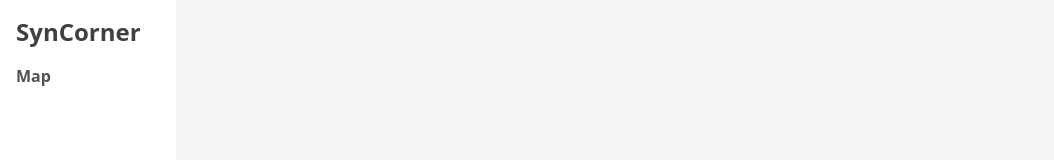
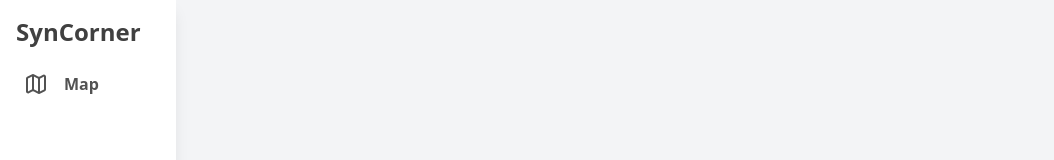
Before and after one commit to Prashanta-Pandit/maps-SynCorner, a React (Vite) app: page / in a window 1280 px wide. Shown: the top 160 px of the page, without its empty margins (0-1054 px from the left). Built offline with nearby package versions, Linux system fonts and the light colour scheme.

Commit message:
commit for a chnage

```diff
--- a/src/Components/NavBarComponents/Navbar.jsx
+++ b/src/Components/NavBarComponents/Navbar.jsx
@@ -1,6 +1,6 @@
 import React, { useState } from 'react';
-import { AlignJustify } from 'lucide-react';
-import Map from '../ContentComponents/Map';
+import { AlignJustify, Map } from 'lucide-react';
+import Maps from '../ContentComponents/Map';
 
 export default function Navbar() {
   const [showMap, setShowMap] = useState(true); // Initial state is true to show Map
@@ -21,11 +21,11 @@ export default function Navbar() {
       <nav
         className={`${
           isExpanded ? 'w-44' : 'w-12'
-        } h-screen p-4 flex flex-col items-start fixed top-0 left-0 transition-[width] duration-500 ease-in-out`}
+        } h-screen p-4 flex flex-col items-start fixed top-0 left-0 transition-[width] duration-500 ease-in-out shadow-lg`}
         onClick={toggleNav} // Toggle navbar size// Smooth transition for width
       >
         <h1
-          className={`text-neutral-700 font-extrabold text-2xl ${
+          className={`text-neutral-700 font-bold text-2xl ${
             isExpanded ? 'block' : 'hidden'
           }`} // Show the title only when expanded
         >
@@ -42,19 +42,19 @@ export default function Navbar() {
 
         {/* Map button only visible on medium and larger screens */}
         <button
-          className={`text-neutral-600 font-semibold mt-4 ${
+          className={`flex flex-row text-neutral-600 font-semibold mt-4 justify-between space-x-4 hover:bg-neutral-200 p-2 pr-16 rounded-lg ${
             isExpanded ? 'block' : 'hidden'
           }`} // Show Map button only when expanded
-         // onClick={toggleMap}
-          aria-label="Toggle Map"
+          // onClick={toggleMap}
         >
-          Map
+          <Map />
+          <span>Map</span>
         </button>
       </nav>
 
       {/* Main content container */}
       <div className={`${isExpanded ? 'ml-44' : 'ml-12'} w-full h-screen transition-all duration-500 ease-in-out`}>
-        {showMap && <Map />}
+        {showMap && <Maps />}
       </div>
     </div>
   );
```
